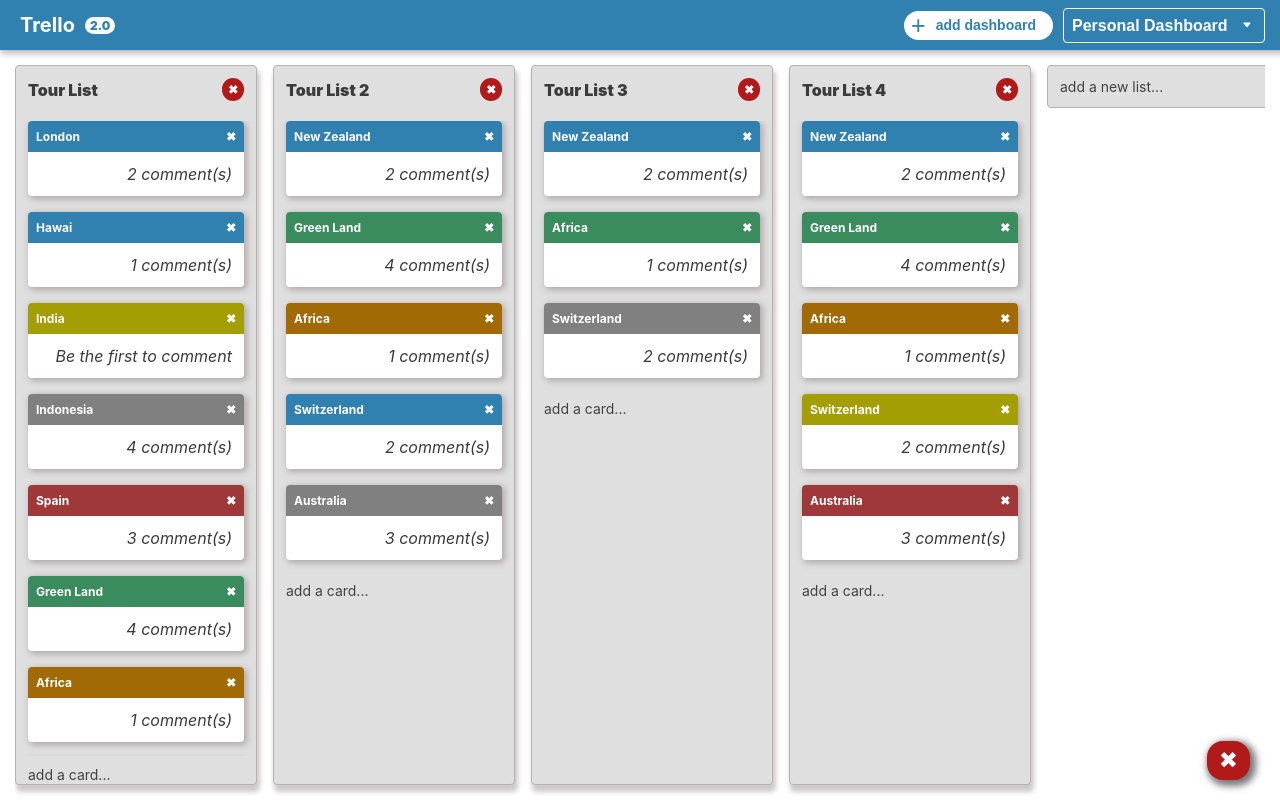
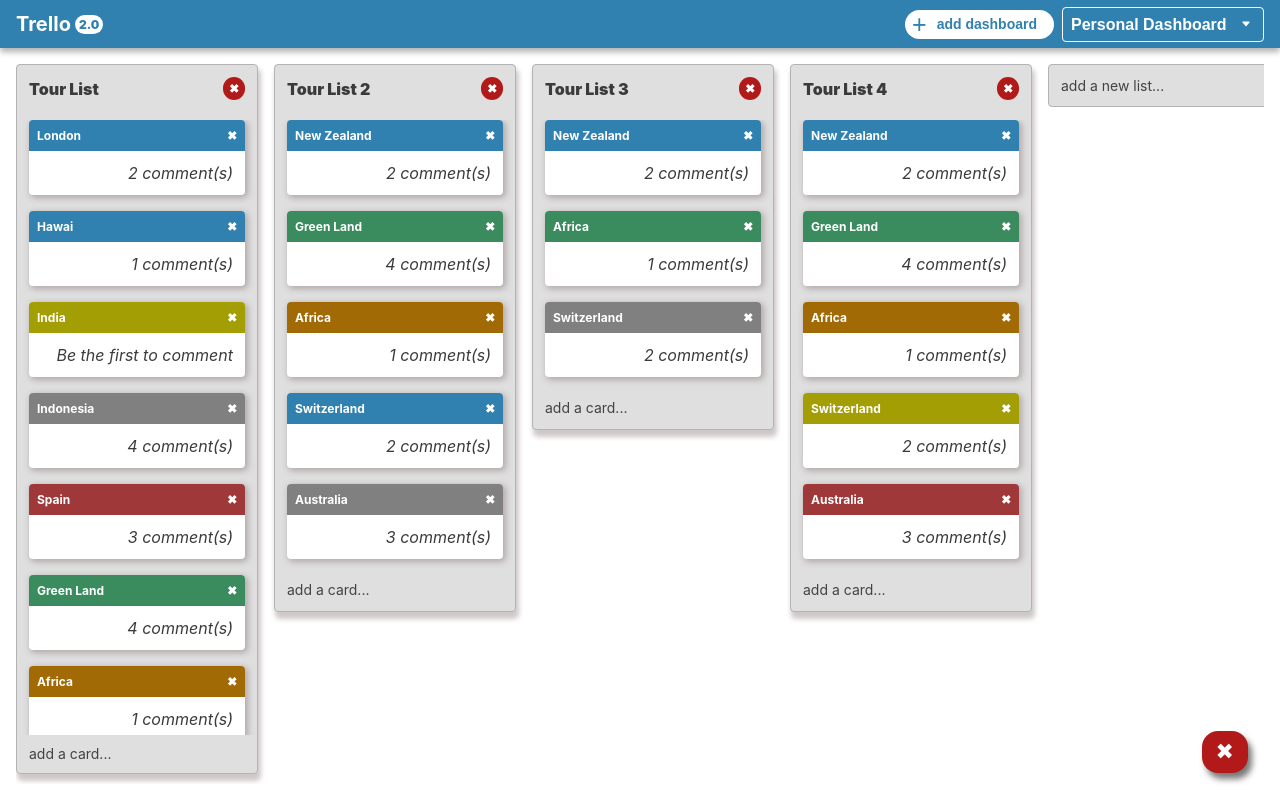
Before and after one commit to balaSpyrus/mocktrello, a React (Create React App) app: page / in a window 1280 px wide. Built offline with nearby package versions, Linux system fonts and the light colour scheme.

Commit message:
minor chnages

```diff
--- a/src/App.css
+++ b/src/App.css
@@ -1,9 +1,9 @@
-html, #root, .App {
+html, #root, .App,body {
   height: 100%;
 }
 
-body {
-  height: calc(100% - 50px);
+.App{
+  overflow: hidden;
 }
 
 .Modal {
@@ -98,33 +98,36 @@ gap: 8px;
 
 .dashboard-delete {
   position: absolute;
-  bottom: 20px;
-  right: 30px;
+  bottom: 24px;
+  right: 32px;
   z-index: 999;
-  display: inline-flex;
+  display: flex;
+  gap:8px;
   align-items: center;
-  border-radius: 4px;
-  border-radius: 22px;
+  border-radius: 16px;
 }
 
 .dashboard-delete>button {
-  box-shadow: 3px 3px 7px 3px #787878;
-  font-size: 23px;
-  padding: 6px 12px;
+  box-shadow: 4px 6px 6px 0px #787878;
+  font-size: 22px;
+  padding: 8px 14px;
 }
 
 .dashboard-delete>h2 {
   width: 140px;
-  height: 0px;
   font-size: 15px;
   text-transform: capitalize;
   color: #3b3b3b;
+  background: rgba(0, 0, 0, 0.206);
+  border-radius: 8px;
+  padding:2px 6px;
   transition: all 0.1s ease-in-out;
   overflow: hidden;
+  opacity: 0;
 }
 
 .dashboard-delete:hover>h2 {
-  height: 20px;
+  opacity:1;
   transition: all 0.1s ease-in-out;
 }
 
--- a/src/App.tsx
+++ b/src/App.tsx
@@ -1,6 +1,11 @@
 import { cloneDeep } from "lodash";
 import React, { useCallback, useEffect, useState } from "react";
-import { DragDropContext, OnDragEndResponder } from "react-beautiful-dnd";
+import {
+  DragDropContext,
+  DropResult,
+  Droppable,
+  OnDragEndResponder,
+} from "react-beautiful-dnd";
 import { Scrollbars } from "react-custom-scrollbars";
 import "./App.css";
 import { AddCard, List, NavBar } from "./components";
@@ -75,19 +80,9 @@ const App: React.FC = () => {
     setSelectedBoard(Object.keys(mutatedDashboard)[0]);
   };
 
-  const onDragEnd: OnDragEndResponder = useCallback(
-    (result) => {
+  const onCardDrag = useCallback(
+    (result: DropResult) => {
       const { destination, source, draggableId } = result;
-      if (!destination) {
-        return;
-      }
-
-      if (
-        destination.droppableId === source.droppableId &&
-        destination.index === source.index
-      ) {
-        return;
-      }
 
       setDashboard((prev) => {
         let destList: DashBoardDataType[0][0] = null;
@@ -114,7 +109,7 @@ const App: React.FC = () => {
           [selectedBoard]: prev[selectedBoard].map((each) =>
             each.id === listToMutate.id
               ? listToMutate
-              : destList && destList?.id === each.id
+              : destList?.id === each.id
               ? destList
               : each
           ),
@@ -122,6 +117,27 @@ const App: React.FC = () => {
       });
     },
     [selectedBoard]
+  );
+
+  const onDragEnd: OnDragEndResponder = useCallback(
+    (result) => {
+      const { destination, source, type } = result;
+      if (!destination) {
+        return;
+      }
+
+      if (
+        destination.droppableId === source.droppableId &&
+        destination.index === source.index
+      ) {
+        return;
+      }
+
+      if (type === "card") {
+        onCardDrag(result);
+      }
+    },
+    [onCardDrag]
   );
 
   useEffect(() => {
@@ -150,33 +166,29 @@ const App: React.FC = () => {
             </button>
           </div>
         )}
-        <Scrollbars
-          className="scroll"
-          renderThumbHorizontal={({ style, ...props }) => (
+        <DragDropContext onDragEnd={onDragEnd}>
+          <Droppable droppableId="container" direction="horizontal" type="list">
+            {({ droppableProps, placeholder, innerRef }) => (
               <div
-              {...props}
-              style={{
-                ...style,
-                backgroundColor: "rgb(48, 129, 176)",
-                borderRadius: "3px",
-              }}
-            />
-          )}
+                className="list-container"
+                ref={innerRef}
+                {...droppableProps}
               >
-          <div className="list-container">
-            <DragDropContext onDragEnd={onDragEnd}>
                 {dashboard[selectedBoard]?.map((eachList, i) => (
                   <List
+                    index={i}
                     key={i}
                     list={eachList}
                     updateDashBoard={updateDashBoard}
                     onDelete={deleteList}
                   />
                 ))}
-            </DragDropContext>
+                {placeholder}
                 <AddCard addingFor="add a new list..." onSave={addList} />
               </div>
-        </Scrollbars>
+            )}
+          </Droppable>
+        </DragDropContext>
       </div>
     </div>
   );
--- a/src/components/card/card.css
+++ b/src/components/card/card.css
@@ -6,6 +6,7 @@
   display: flex;
   flex-direction: column;
   box-shadow: 2px 2px 6px 1px #b2a9a9;
+  transition: 200ms all ease-in-out;
 }
 
 .card:hover {
@@ -16,9 +17,10 @@
   margin-bottom: 0px;
 }
 
-.card-drag>* {
-  display: none;
-  border: 1px dashed black;
+.card-drag {
+  opacity: 0.7;
+  transform: scale(0.95);
+  transition: 200ms all ease-in-out;
 }
 
 .card-title {
--- a/src/components/card/card.tsx
+++ b/src/components/card/card.tsx
@@ -42,10 +42,10 @@ const Card: React.FC<Props> = ({ card, deleteCard, expandCard, index }) => {
 
   return (
     <Draggable draggableId={card.id + ""} key={card.id + ""} index={index}>
-      {({ dragHandleProps, draggableProps, innerRef }) => (
+      {({ dragHandleProps, draggableProps, innerRef }, { isDragging }) => (
         <div
           ref={innerRef}
-          className="card"
+          className={isDragging ? "card card-drag" : "card"}
           onClick={expandCard}
           {...dragHandleProps}
           {...draggableProps}
--- a/src/components/card/cardList.css
+++ b/src/components/card/cardList.css
@@ -1,15 +1,20 @@
 .list-section {
-  margin-top: 50px;
-  height: calc(100% - 15px);
-  width: calc(100% - 30px);
-  padding: 15px 15px 0px 15px;
+  margin-top: 48px;
+  height: calc(100% - 80px);
+  width: calc(100% - 32px);
+  padding: 16px;
+  display: flex;
+  overflow: hidden;
+  position: relative;
 }
 
 .list-container {
   display: flex;
   gap:16px;
-  height: calc(100% - 15px);
+  overflow: auto;
+  align-items: flex-start;
 }
+
 
 .list-container>.add-one-mini, .list-container>.add-one-element {
   background: #dfdfdf;
@@ -35,6 +40,7 @@
   box-shadow: 2px 6px 5px 1px #cfc8c8;
   color: #3b3b3b;
   border-radius: 4px;
+  max-height: calc(100% - 12px);
 }
 
 .list:last-child {
@@ -89,3 +95,9 @@ a.add-one-element {
   padding:0px 12px 12px 12px;
   gap:16px
 }
+
+.card-cont-drop {
+  background: white;
+  box-shadow: 2px 6px 10px 10px #cfc8c8;
+  transition: 200ms all ease-in-out;
+}
--- a/src/components/card/cardList.tsx
+++ b/src/components/card/cardList.tsx
@@ -6,9 +6,10 @@ import EditCardModal from "../modals/editCardModal";
 import AddCard from "./addCard";
 import Card from "./card";
 import "./cardList.css";
-import { Droppable } from "react-beautiful-dnd";
+import { Draggable, Droppable } from "react-beautiful-dnd";
 
 interface Props {
+  index: number;
   list: DashBoardDataType[0][0] | null;
   updateDashBoard: (data: DashBoardDataType[0][0]) => void;
   onDelete: (id: number) => void;
@@ -18,6 +19,7 @@ const List: React.FC<Props> = ({
   list: listFromProps = null,
   updateDashBoard,
   onDelete,
+  index,
 }) => {
   const [list, setList] = useState(listFromProps);
   const [isAddingCard, setIsAddingCard] = useState(false);
@@ -78,22 +80,32 @@ const List: React.FC<Props> = ({
   const onToggle = () => setIsAddingCard((prev) => !prev);
 
   return (
-    <div className="list">
-      <div className="title-container">
+    <Draggable draggableId={list.id + ""} key={list.id + ""} index={index}>
+      {({ dragHandleProps, draggableProps, innerRef: dragRef }) => (
+        <Droppable droppableId={list.id + ""} key={list.id + ""} type="card">
+          {({ innerRef, droppableProps, placeholder }, { isDraggingOver }) => (
+            <div
+              className={isDraggingOver ? "list card-cont-drop" : "list"}
+              {...draggableProps}
+              ref={dragRef}
+            >
+              <div className="title-container" {...dragHandleProps}>
                 <span>{list.title}</span>
                 <span className="btn-c red" onClick={() => onDelete(list.id)}>
                   &#x2716;
                 </span>
               </div>
-      <Droppable droppableId={list.id + ""} key={list.id + ""}>
-        {({ innerRef, droppableProps, placeholder }) => (
-          <div ref={innerRef} {...droppableProps} className="card-container">
+              <div
+                ref={innerRef}
+                {...droppableProps}
+                className={"card-container"}
+              >
                 <Scrollbars
                   className="scroll"
                   autoHeight
                   autoHeightMin={0}
                   autoHeightMax={
-                isAddingCard ? "calc(100vh - 220px)" : "calc(100vh - 165px)"
+                    isAddingCard ? "calc(100vh - 240px)" : "calc(100vh - 185px)"
                   }
                   renderThumbVertical={({ style, ...props }) => (
                     <div
@@ -128,8 +140,6 @@ const List: React.FC<Props> = ({
                   {placeholder}
                 </Scrollbars>
               </div>
-        )}
-      </Droppable>
               <div className="btn-container">
                 <AddCard
                   addingFor="add a card..."
@@ -141,6 +151,10 @@ const List: React.FC<Props> = ({
                 <EditCardModal card={expandedCard} onClose={closeModal} />
               )}
             </div>
+          )}
+        </Droppable>
+      )}
+    </Draggable>
   );
 };
 
--- a/src/components/navbar/nav.css
+++ b/src/components/navbar/nav.css
@@ -2,14 +2,16 @@
   overflow: hidden;
   display: flex;
   align-items: center;
+  justify-content: space-between;
   background-color: #3081b0;
   position: fixed;
   top: 0;
-  width: 100%;
-  max-height: 30px;
-  min-height: 30px;
-  padding: 10px 10px;
-  box-shadow: 0px 3px 7px 0px rgba(0, 0, 0, 0.3);
+  left: 0;
+  width: calc(100% - 32px);
+  max-height: 32px;
+  min-height: 32px;
+  padding: 8px 16px;
+  box-shadow: 0px 4px 6px 0px rgba(0, 0, 0, 0.3);
   z-index: 100;
 }
 
@@ -18,34 +20,31 @@
   font-weight: 700;
   color: #fff;
   margin: 0;
+}
+
+.nav-right span {
   padding: 0 10px;
 }
 
 .nav-title {
   display: flex;
   align-items: center;
+  gap:4px
 }
 
 #navbar .nav-title>span:nth-child(2) {
   font-size: 12px;
   font-weight: 900;
-  position: relative;
-  display: inline-block;
-  padding: 1px 5px;
-  border-radius: 57px;
+  padding: 2px 4px;
+  border-radius: 16px;
   background: #fff;
   color: #3081b0;
 }
 
 .nav-right {
-  position: absolute;
-  right: 35px;
   display: flex;
   align-items: center;
-}
-
-.nav-right>button {
-  margin-right: 10px;
+  gap:8px
 }
 
 #navbar .nav-right>button span {
```
Lines whose indentation alone changed are shown as unchanged.
